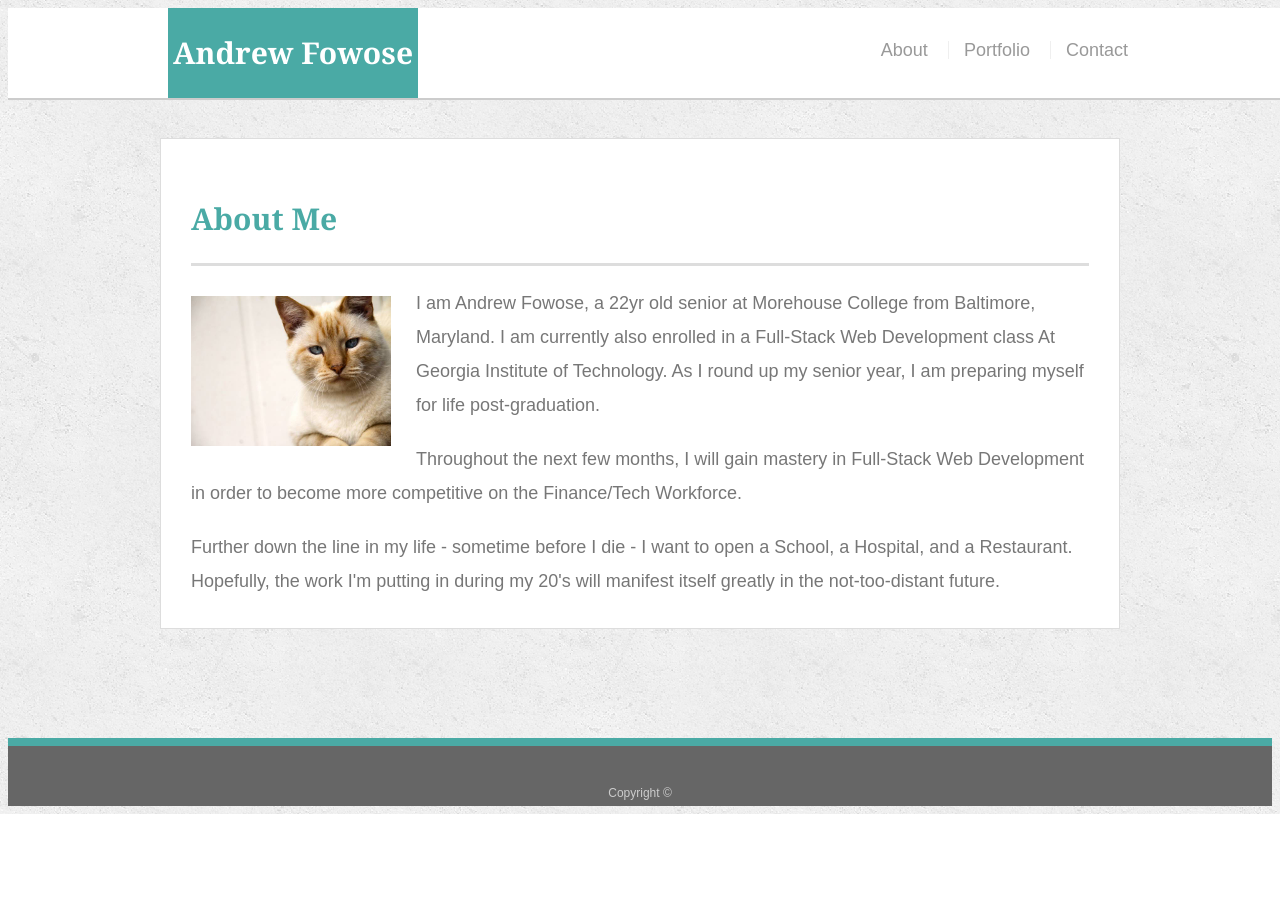
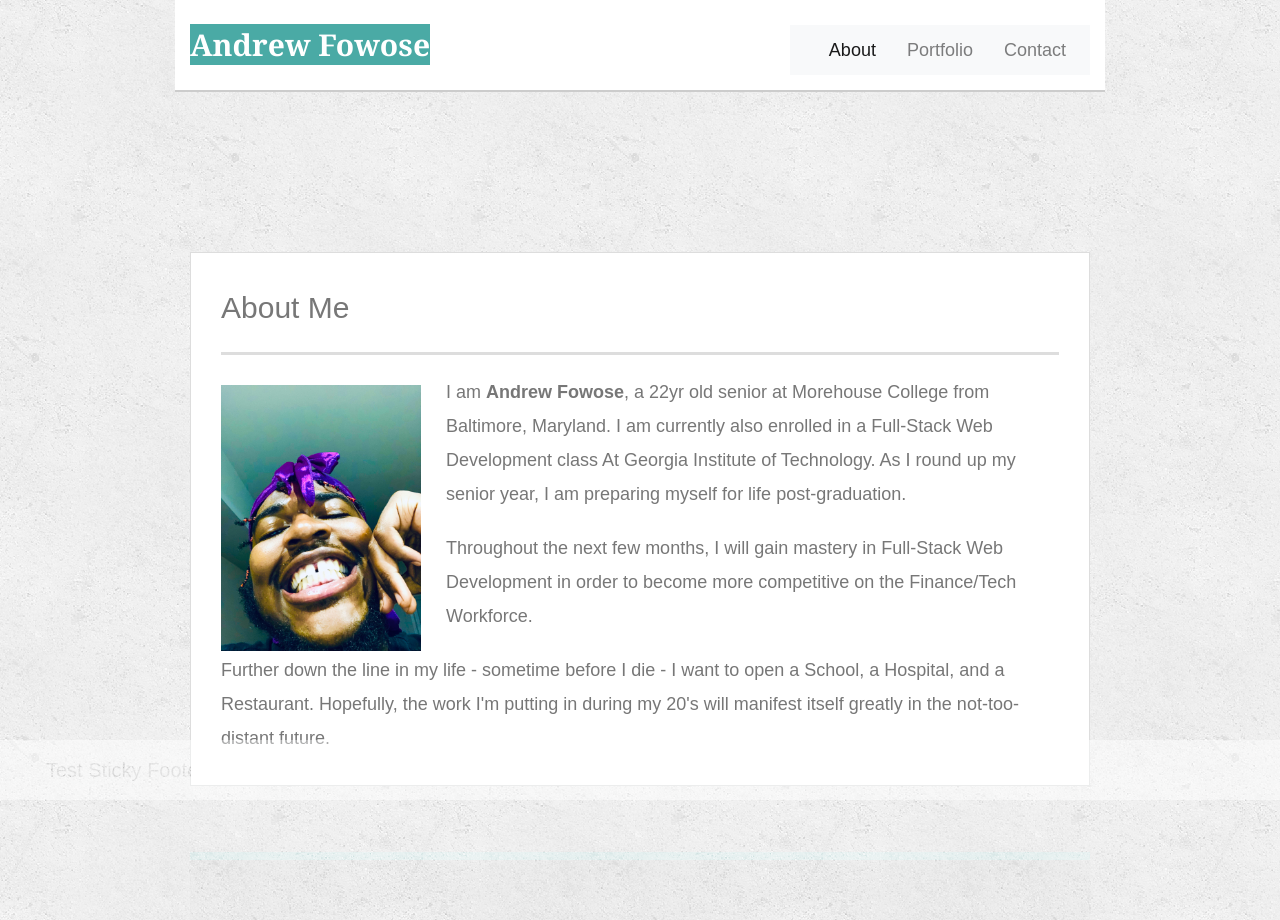
Before and after one commit to usafowose/Bootstrap-Portfolio, a plain HTML site: page index.html in a window 1280 px wide. Before the commit the page ends 814 px from the top, so only its background shows below. Drawn offline with nearby package versions, Linux system fonts and the light colour scheme.

Commit message:
Added Sticky Footer, and Responsive Layout

```diff
--- a/assets/css/style.css
+++ b/assets/css/style.css
@@ -1,3 +1,14 @@
+* {
+  box-sizing: border-box;
+}
+}
+
+
+.header {
+  border: 1px solid red;
+  padding: 15px;
+}
+
 body {
   font-family: Arial, "Helvetica Neue", Helvetica, sans-serif;
   font-size: 18px;
@@ -5,11 +16,10 @@ body {
   color: #777777;
   background: url("../images/concrete_seamless.png");
 }
-
-* {
-  box-sizing: border-box;
+@media (max-width: 600px) {
+ body { background-color: lightblue;
+  }
 }
-
 /* general */
 
 .container {
@@ -17,6 +27,10 @@ body {
   max-width: 960px;
   margin: 0 auto;
   clear: both;
+}
+
+.onehundred {
+  width: 100%
 }
 
 h1,
@@ -29,7 +43,29 @@ p {
 p:last-child {
   margin-bottom: 0;
 }
+@media (max-width: 768px) {
+  p {font-weight: bolder}
 
+ }
+
+}
+/* // Extra small devices (portrait phones, less than 576px) */
+/* @media (max-width: 575.98px) {
+  p {font-family: 'Gill Sans', 'Gill Sans MT', Calibri, 'Trebuchet MS', sans-serif;
+}
+}
+
+/* // Small devices (landscape phones, less than 768px) */
+@media (max-width: 767.98px) { ... }
+
+/* // Medium devices (tablets, less than 992px) */
+@media (max-width: 991.98px) { ... }
+
+/* // Large devices (desktops, less than 1200px) */
+@media (max-width: 1199.98px) { ... } */
+
+/* // Extra large devices (large desktops) */
+/* // No media query since the extra-large breakpoint has no upper bound on its width */
 h1,
 h2,
 h3 {
@@ -53,7 +89,7 @@ h3 {
 /* header */
 
 #masthead {
-  position: fixed;
+
   z-index: 99;
   width: 100%;
   margin: 0 0 30px;
@@ -63,9 +99,14 @@ h3 {
   border-bottom: 2px solid #cccccc;
 }
 
+.floleft {
+  float: left
+}
+
 #logo {
+  word-wrap: initial
   float: left;
-  width: 250px;
+  width: 35%;
   height: 90px;
   font-family: Georgia, Times, "Times New Roman", serif;
   font-size: 30px;
@@ -212,6 +253,6 @@ input[type=submit] {
   font-size: 18px;
   color: #ffffff;
   cursor: pointer;
-  background: #4aaaa5;
+  background: #e05b0d;
   border: 0 none;
 }
--- a/index.html
+++ b/index.html
@@ -3,19 +3,36 @@
 
 <head>
   <meta charset="UTF-8">
+  <meta name="viewport" content="width=device-width, initial-scale=1.0">
   <title>About | Andrew Fowose</title>
+  <link rel="stylesheet" href="https://stackpath.bootstrapcdn.com/bootstrap/4.3.1/css/bootstrap.min.css" integrity="sha384-ggOyR0iXCbMQv3Xipma34MD+dH/1fQ784/j6cY/iJTQUOhcWr7x9JvoRxT2MZw1T" crossorigin="anonymous">
   <link rel="stylesheet" type="text/css" href="assets/css/style.css">
 </head>
 
-<body>
+<body class="container">
 
   <header id="masthead">
-    <div class="container">
+    <div class="container", class="onehundred">
+      <div class=floleft>
       <a href="index.html" id="logo">Andrew Fowose</a>
-      <nav>
-        <a href="index.html">About</a>
-        <a href="portfolio.html">Portfolio</a>
-        <a href="contact.html">Contact</a>
+      </div>
+      <nav class="navbar navbar-expand-md navbar-light bg-light">
+        <button class="navbar-toggler" type="button" data-toggle="collapse" data-target="#navbarNav" aria-controls="navbarNav" aria-expanded="false" aria-label="Toggle navigation">
+          <span class="navbar-toggler-icon"></span>
+        </button>
+        <div class="collapse navbar-collapse" id="navbarNav">
+          <ul class="navbar-nav">
+            <li class="nav-item active">
+              <a class="nav-link" href="index.html">About <span class="sr-only">(current)</span></a>
+            </li>
+            <li class="nav-item">
+              <a class="nav-link" href="portfolio.html">Portfolio</a>
+            </li>
+            <li class="nav-item">
+              <a class="nav-link" href="contact.html">Contact</a>
+            </li>
+          </ul>
+        </div>
       </nav>
     </div>
   </header>
@@ -24,9 +41,9 @@
     <section class="main-section">
       <h1>About Me</h1>
 
-      <img src="assets/images/cat.jpg" class="auth-image" alt="Your Name">
+      <img src="assets/images/Me.jpg" class="auth-image" alt="Your Name">
 
-      <p>I am Andrew Fowose, a 22yr old senior at Morehouse College from Baltimore, Maryland. I am currently also enrolled in a Full-Stack Web Development class At Georgia Institute of Technology. As I round up my senior year, I am preparing myself for life post-graduation.  </p>
+      <p>I am <strong>Andrew Fowose</strong>, a 22yr old senior at Morehouse College from Baltimore, Maryland. I am currently also enrolled in a Full-Stack Web Development class At Georgia Institute of Technology. As I round up my senior year, I am preparing myself for life post-graduation.  </p>
 
       <p>Throughout the next few months, I will gain mastery in Full-Stack Web Development in order to become more competitive on the Finance/Tech Workforce. </p>
 
@@ -36,11 +53,13 @@
 
   </div>
 
-  <footer>
-    <div class="container">
-      Copyright &copy;
+  <div class="container" style = "mix-blend-mode: soft-light">
+      <footer>
+        <nav class="navbar fixed-bottom navbar-light bg-light">
+        <a class="navbar-brand" href="#">Test Sticky Footer</a>
+        </nav>
+      </footer>
     </div>
-  </footer>
 </body>
 
 </html>
```
Also changed, not shown: contact.html (+30 -11 lines), portfolio.html (+27 -14 lines), assets/images/Me.jpg (added).
